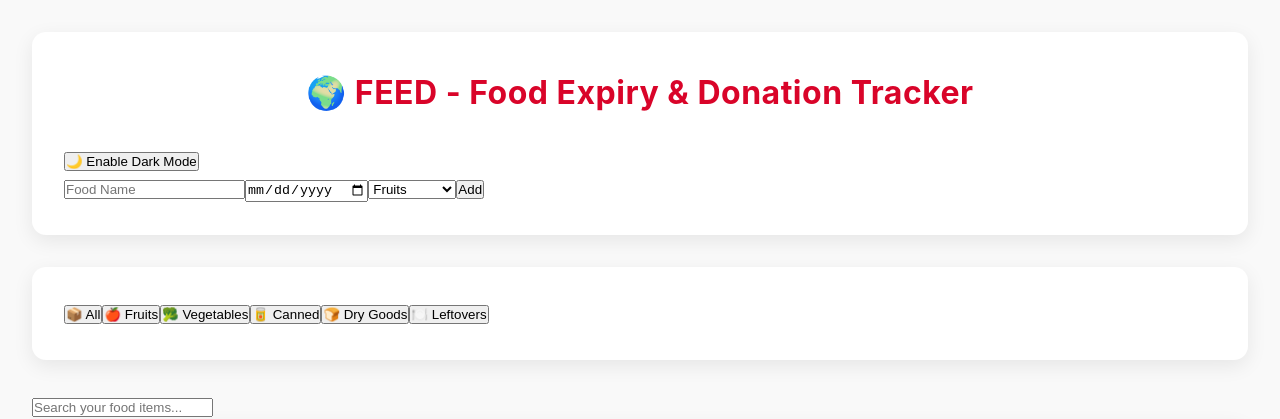
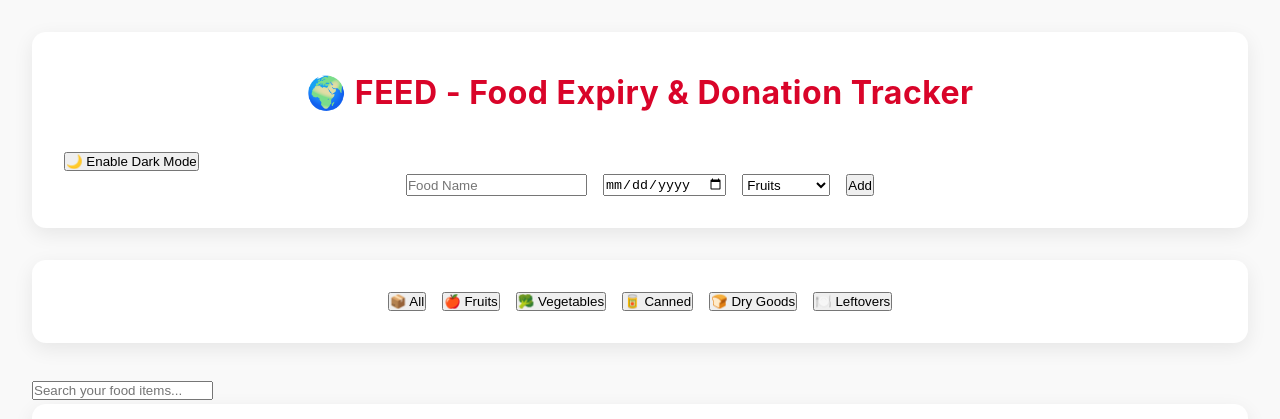
Before and after one commit to Chikwa235/Feed3, a React (Create React App) app in the folder feed-tracker/: page / in a window 1280 px wide. Shown: the top 419 px of the page. Built offline with nearby package versions, Linux system fonts and the light colour scheme; no server answers.

Commit message:
style: add flex layout for forms, filters, and stats grid

```diff
--- a/feed-tracker/src/App.css
+++ b/feed-tracker/src/App.css
@@ -43,3 +43,10 @@ h1, h2 {
   font-weight: 700;
   letter-spacing: 0.5px;
 }
+
+form, .filters, .stats-grid {
+  display: flex;
+  flex-wrap: wrap;
+  gap: 1rem;
+  justify-content: center;
+}
```
